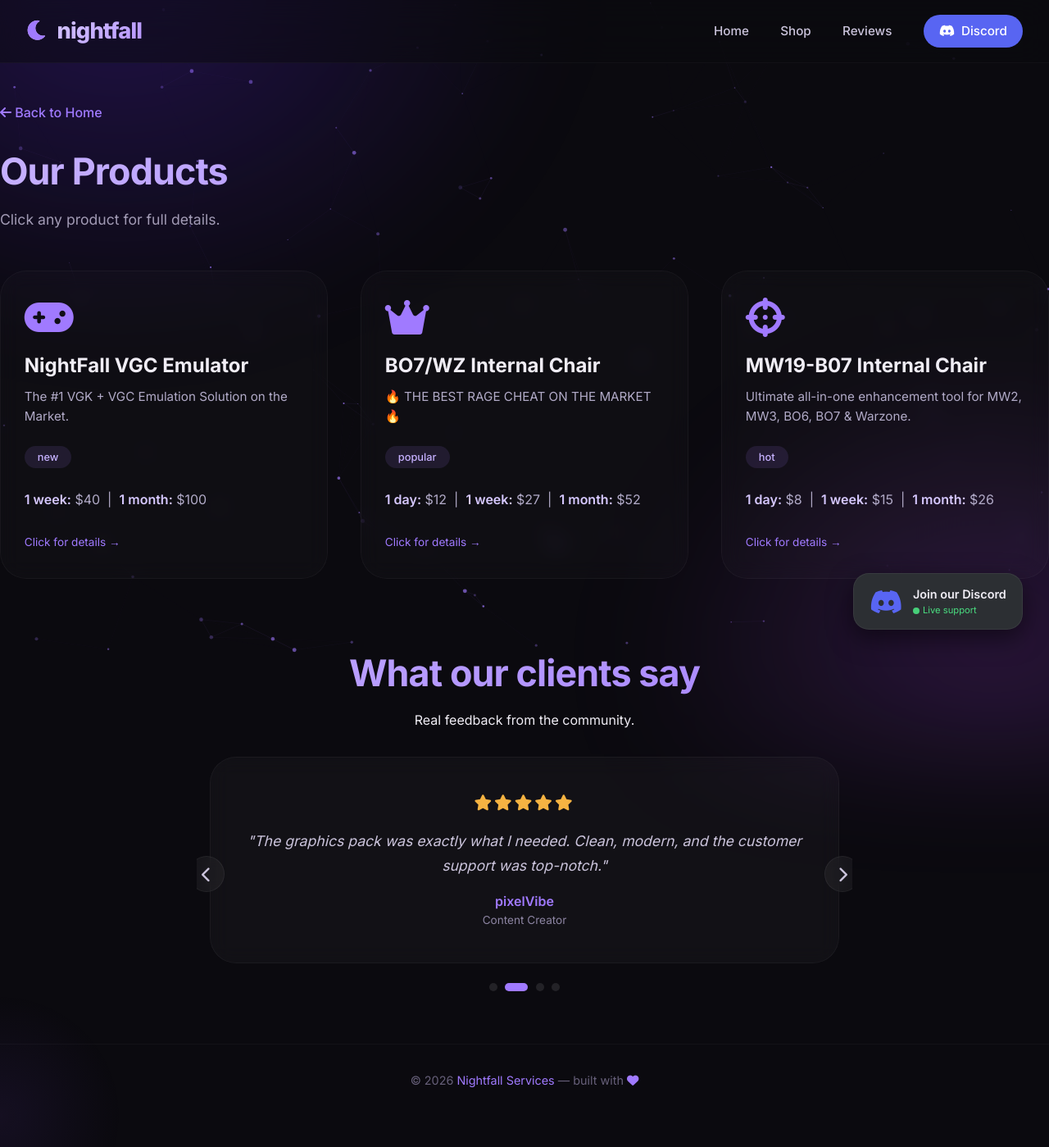
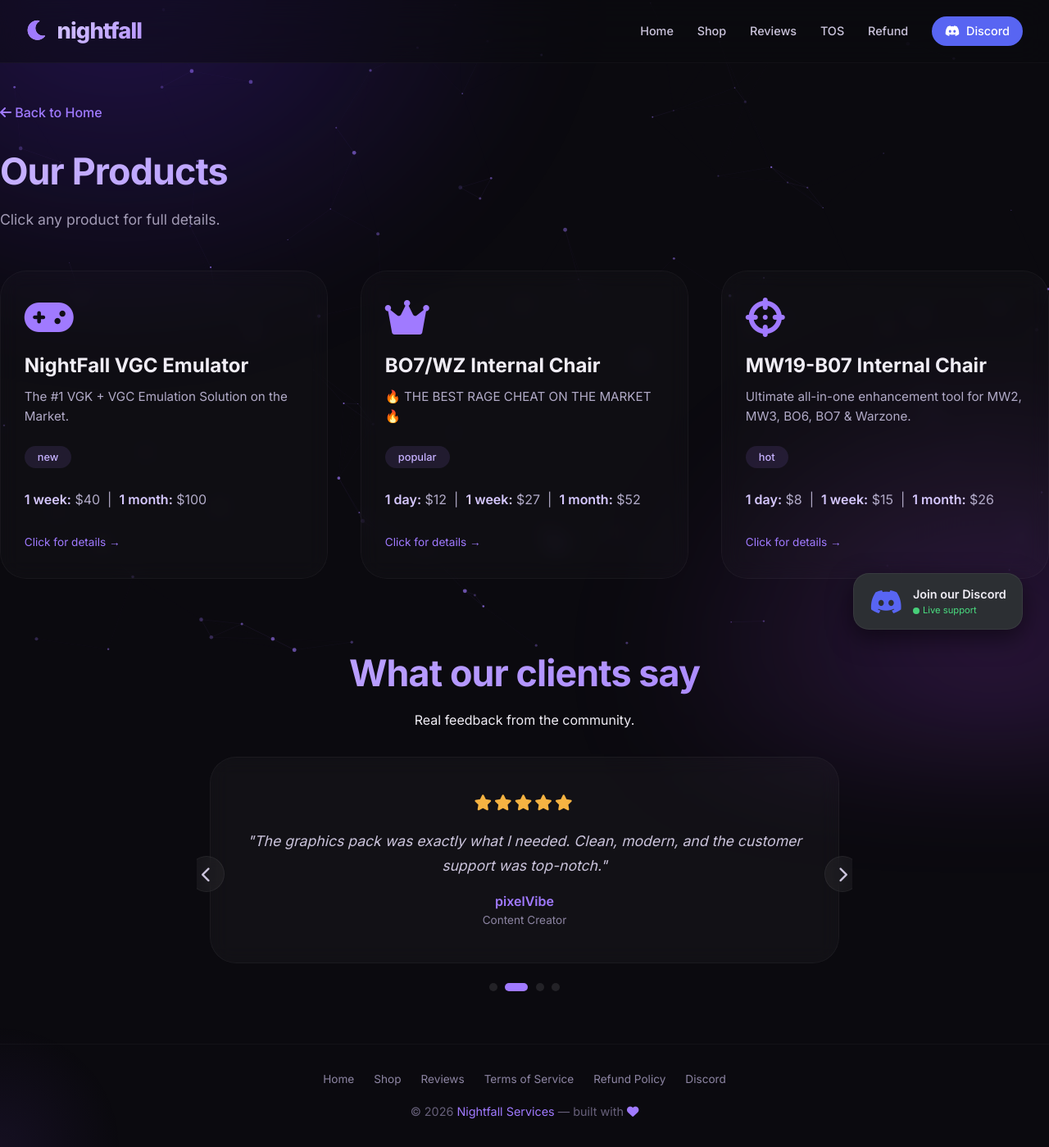
Before and after one commit to Atchawitchu/nightfallservices, a plain HTML site: page shop.html in a window 1280 px wide. Shown: the whole page at 82% size. Before the commit the page ends 1361 px from the top, so only its background shows below. Drawn offline with Linux system fonts and the light colour scheme.

Commit message:
Update shop.html

```diff
--- a/shop.html
+++ b/shop.html
@@ -88,12 +88,12 @@
             background-clip: text;
         }
         .logo i { margin-right: 6px; color: #a07aff; -webkit-text-fill-color: #a07aff; }
-        .nav-links { display: flex; gap: 2.4rem; align-items: center; list-style: none; }
+        .nav-links { display: flex; gap: 1.8rem; align-items: center; list-style: none; flex-wrap: wrap; }
         .nav-links a {
             color: #cbc4dc;
             text-decoration: none;
             font-weight: 500;
-            font-size: 0.95rem;
+            font-size: 0.9rem;
             transition: 0.3s ease;
             position: relative;
         }
@@ -111,7 +111,7 @@
         .nav-links a:hover::after { width: 100%; }
         .discord-btn {
             background: #5865F2;
-            padding: 0.5rem 1.2rem;
+            padding: 0.4rem 1rem;
             border-radius: 40px;
             color: #fff !important;
             font-weight: 600;
@@ -119,6 +119,7 @@
             align-items: center;
             gap: 8px;
             transition: 0.25s;
+            font-size: 0.85rem;
         }
         .discord-btn::after { display: none; }
         .discord-btn:hover {
@@ -587,10 +588,13 @@
         footer { padding: 2rem 0; text-align: center; color: #67607a; font-size: 0.9rem; border-top: 1px solid rgba(255,255,255,0.03); }
         footer a { color: #a07aff; text-decoration: none; transition: 0.2s; }
         footer a:hover { color: #c6b1ff; }
+        footer .footer-links { display: flex; justify-content: center; gap: 1.5rem; flex-wrap: wrap; margin-bottom: 1rem; }
+        footer .footer-links a { color: #8d85a3; font-size: 0.85rem; }
+        footer .footer-links a:hover { color: #c6b1ff; }
 
         @media (max-width: 900px) {
             .section-title { font-size: 2.2rem; }
-            .nav-links { gap: 1.2rem; }
+            .nav-links { gap: 1rem; }
             .carousel-btn.prev { left: 0; }
             .carousel-btn.next { right: 0; }
         }
@@ -605,6 +609,8 @@
             #discord-widget i { font-size: 1.5rem; }
             #discord-widget .discord-info p { font-size: 0.8rem; }
             .carousel-btn { width: 32px; height: 32px; font-size: 0.9rem; }
+            footer .footer-links { gap: 1rem; }
+            footer .footer-links a { font-size: 0.75rem; }
         }
 
         .fade-up { opacity: 0; transform: translateY(40px); transition: opacity 0.7s cubic-bezier(0.2,0.9,0.3,1), transform 0.7s cubic-bezier(0.2,0.9,0.3,1); }
@@ -632,8 +638,10 @@
             <div class="logo"><i class="fas fa-moon"></i> nightfall</div>
             <ul class="nav-links">
                 <li><a href="index.html">Home</a></li>
-                <li><a href="#shop">Shop</a></li>
-                <li><a href="#reviews">Reviews</a></li>
+                <li><a href="shop.html">Shop</a></li>
+                <li><a href="reviews.html">Reviews</a></li>
+                <li><a href="tos.html">TOS</a></li>
+                <li><a href="refund.html">Refund</a></li>
                 <li><a href="https://discord.gg/NsKZASjYT4" target="_blank" class="discord-btn"><i class="fab fa-discord"></i> Discord</a></li>
             </ul>
         </div>
@@ -823,7 +831,15 @@
 
     <footer>
         <div class="container">
-            <p>© 2026 <a href="https://discord.gg/NsKZASjYT4" target="_blank">Nightfall Services</a> — built with <i class="fas fa-heart" style="color:#a07aff;"></i></p>
+            <div class="footer-links">
+                <a href="index.html">Home</a>
+                <a href="shop.html">Shop</a>
+                <a href="reviews.html">Reviews</a>
+                <a href="tos.html">Terms of Service</a>
+                <a href="refund.html">Refund Policy</a>
+                <a href="https://discord.gg/NsKZASjYT4" target="_blank">Discord</a>
+            </div>
+            <p>© 2026 <a href="index.html">Nightfall Services</a> — built with <i class="fas fa-heart" style="color:#a07aff;"></i></p>
         </div>
     </footer>
 
```
